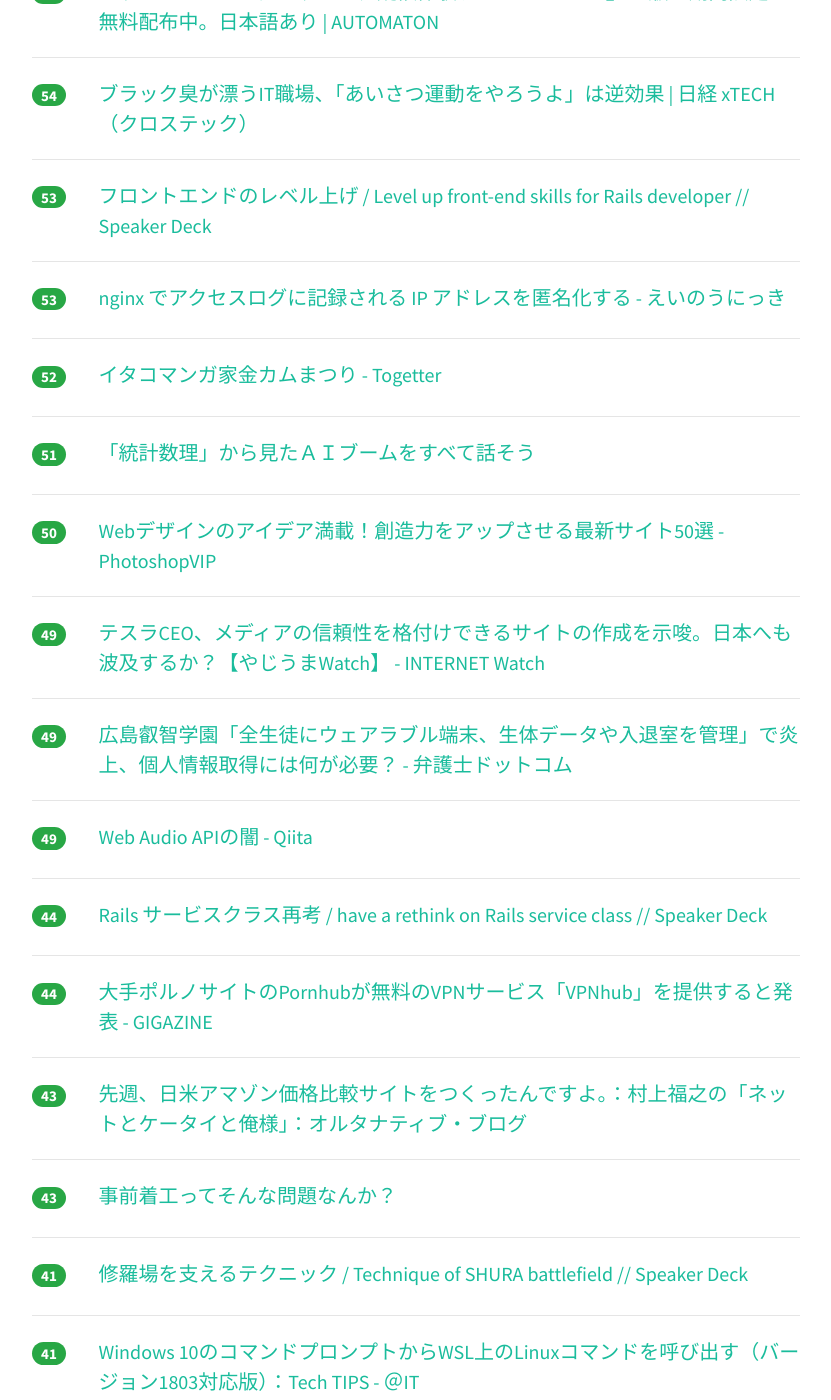
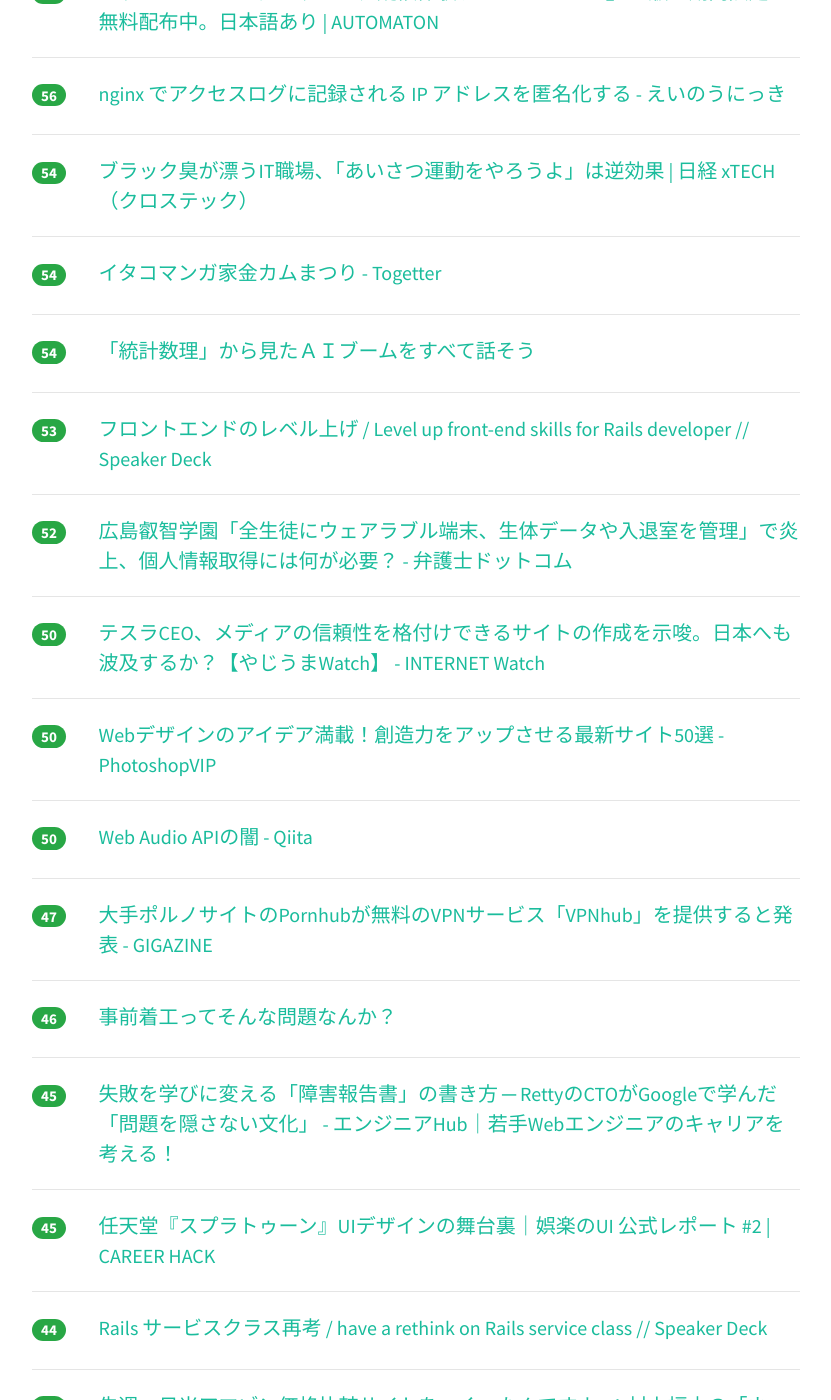
Before and after one commit to yatta47/hatena-matome-site, a Jekyll site: the page built from _posts/2018-05-25-hatena.md, in a window 1280 px wide and 1400 px high, scrolled down 1317 px. Shown: the whole window, without its empty margins (224-1055 px from the left). Built offline with Jekyll 4.4.1, drawn with Linux system fonts in a browser that asks for light colours; nearby versions of some CDN libraries; some of the changed text lies outside the part shown.

Commit message:
Updated 2018-05-25

```diff
--- a/_posts/2018-05-25-hatena.md
+++ b/_posts/2018-05-25-hatena.md
@@ -1,64 +1,69 @@
 ---
 layout: post
 title:  "2018-05-25 はてぶIT"
-date:   2018-05-25 21:02:20
+date:   2018-05-25 22:02:23
 tags: [it-hotentry]
 ---
-62 件のデータあり
+65 件のデータあり
 
 <hr><div class="row">
-<div class="col-1"><span class="badge badge-pill badge-success h2">484</span></div>
+<div class="col-1"><span class="badge badge-pill badge-success h2">487</span></div>
 <div class="col-11"><a href='https://paiza.hatenablog.com/entry/2018/05/24/%E3%83%97%E3%83%AC%E3%82%BC%E3%83%B3%E8%B3%87%E6%96%99%E3%81%AE%E3%82%B9%E3%83%A9%E3%82%A4%E3%83%89%E3%83%87%E3%82%B6%E3%82%A4%E3%83%B3%E3%82%92%E8%87%AA%E5%8B%95%E5%8C%96%E3%81%97%E3%81%A6%E3%81%8F' target='_blank'>プレゼン資料のスライドデザインを自動化してくれる最強のWebアプリ「Beautiful.AI」を使ってみた！ - paiza開発日誌</a></div>
 </div>
 <hr>
 <div class="row">
-<div class="col-1"><span class="badge badge-pill badge-success h2">411</span></div>
+<div class="col-1"><span class="badge badge-pill badge-success h2">418</span></div>
 <div class="col-11"><a href='https://anond.hatelabo.jp/20180524202519' target='_blank'>危機管理学部を笑い飛ばす人へ</a></div>
 </div>
 <hr>
 <div class="row">
-<div class="col-1"><span class="badge badge-pill badge-success h2">291</span></div>
+<div class="col-1"><span class="badge badge-pill badge-success h2">299</span></div>
 <div class="col-11"><a href='http://www.itmedia.co.jp/news/articles/1805/25/news071.html' target='_blank'>Alexaが夫婦の会話を勝手に録音して部下に転送　非常に珍しいが対処するとAmazon - ITmedia NEWS</a></div>
 </div>
 <hr>
 <div class="row">
-<div class="col-1"><span class="badge badge-pill badge-success h2">145</span></div>
+<div class="col-1"><span class="badge badge-pill badge-success h2">208</span></div>
 <div class="col-11"><a href='http://fujii-yuji.net/2018/05/starting-gdpr-today.html' target='_blank'>今日からGDPR施行だけど実は何もしてなかったぜというWEB担当者のために書いた | フジイユウジ::ドットネット</a></div>
 </div>
 <hr>
 <div class="row">
-<div class="col-1"><span class="badge badge-pill badge-success h2">142</span></div>
+<div class="col-1"><span class="badge badge-pill badge-success h2">165</span></div>
 <div class="col-11"><a href='https://anond.hatelabo.jp/20180518171957' target='_blank'>第1回チキチキブクマカそろそろこの言い回しは捨ててしまおう会議ー！</a></div>
 </div>
 <hr>
 <div class="row">
-<div class="col-1"><span class="badge badge-pill badge-success h2">131</span></div>
+<div class="col-1"><span class="badge badge-pill badge-success h2">140</span></div>
 <div class="col-11"><a href='https://www.irasutoya.com/2018/05/blog-post_109.html' target='_blank'>トロッコ問題のイラスト | かわいいフリー素材集 いらすとや</a></div>
 </div>
 <hr>
 <div class="row">
-<div class="col-1"><span class="badge badge-pill badge-success h2">122</span></div>
+<div class="col-1"><span class="badge badge-pill badge-success h2">132</span></div>
 <div class="col-11"><a href='https://tech.pepabo.com/2018/05/25/messages-to-pepabo-engineers-2018/' target='_blank'>これからのペパボのエンジニアについて（2018年編） - ペパボテックブログ</a></div>
 </div>
 <hr>
 <div class="row">
-<div class="col-1"><span class="badge badge-pill badge-success h2">116</span></div>
+<div class="col-1"><span class="badge badge-pill badge-success h2">121</span></div>
 <div class="col-11"><a href='https://gigazine.net/news/20180525-amazon-echo-invade-home-privacy/' target='_blank'>Amazon Echoが盗聴していた会話をアドレス登録した相手に送り付けるという驚愕の事件が発生 - GIGAZINE</a></div>
 </div>
 <hr>
 <div class="row">
-<div class="col-1"><span class="badge badge-pill badge-success h2">94</span></div>
+<div class="col-1"><span class="badge badge-pill badge-success h2">97</span></div>
 <div class="col-11"><a href='https://github.com/yoshiori/manager-readme' target='_blank'>GitHub - yoshiori/manager-readme</a></div>
 </div>
 <hr>
 <div class="row">
-<div class="col-1"><span class="badge badge-pill badge-success h2">75</span></div>
+<div class="col-1"><span class="badge badge-pill badge-success h2">79</span></div>
 <div class="col-11"><a href='https://speakerdeck.com/mottox2/pwa-instead-of-native' target='_blank'>ネイティブアプリの代わりにPWAで戦う選択肢 / pwa-instead-of-native // Speaker Deck</a></div>
 </div>
 <hr>
 <div class="row">
-<div class="col-1"><span class="badge badge-pill badge-success h2">61</span></div>
+<div class="col-1"><span class="badge badge-pill badge-success h2">66</span></div>
 <div class="col-11"><a href='http://jp.automaton.am/articles/newsjp/20180525-68532/' target='_blank'>ハッカーになろう。ハッキング疑似体験ゲーム『Hacknet』PC版が期間限定で無料配布中。日本語あり | AUTOMATON</a></div>
+</div>
+<hr>
+<div class="row">
+<div class="col-1"><span class="badge badge-pill badge-success h2">56</span></div>
+<div class="col-11"><a href='http://blog.a-know.me/entry/2018/05/25/082403' target='_blank'>nginx でアクセスログに記録される IP アドレスを匿名化する - えいのうにっき</a></div>
 </div>
 <hr>
 <div class="row">
@@ -67,23 +72,28 @@ tags: [it-hotentry]
 </div>
 <hr>
 <div class="row">
+<div class="col-1"><span class="badge badge-pill badge-success h2">54</span></div>
+<div class="col-11"><a href='https://togetter.com/li/1230572' target='_blank'>イタコマンガ家金カムまつり - Togetter</a></div>
+</div>
+<hr>
+<div class="row">
+<div class="col-1"><span class="badge badge-pill badge-success h2">54</span></div>
+<div class="col-11"><a href='https://newswitch.jp/p/13062' target='_blank'>「統計数理」から見たＡＩブームをすべて話そう</a></div>
+</div>
+<hr>
+<div class="row">
 <div class="col-1"><span class="badge badge-pill badge-success h2">53</span></div>
 <div class="col-11"><a href='https://speakerdeck.com/ohbarye/level-up-front-end-skills-for-rails-developer' target='_blank'>フロントエンドのレベル上げ / Level up front-end skills for Rails developer // Speaker Deck</a></div>
 </div>
 <hr>
 <div class="row">
-<div class="col-1"><span class="badge badge-pill badge-success h2">53</span></div>
-<div class="col-11"><a href='http://blog.a-know.me/entry/2018/05/25/082403' target='_blank'>nginx でアクセスログに記録される IP アドレスを匿名化する - えいのうにっき</a></div>
+<div class="col-1"><span class="badge badge-pill badge-success h2">52</span></div>
+<div class="col-11"><a href='https://www.bengo4.com/internet/n_7925/' target='_blank'>広島叡智学園「全生徒にウェアラブル端末、生体データや入退室を管理」で炎上、個人情報取得には何が必要？ - 弁護士ドットコム</a></div>
 </div>
 <hr>
 <div class="row">
-<div class="col-1"><span class="badge badge-pill badge-success h2">52</span></div>
-<div class="col-11"><a href='https://togetter.com/li/1230572' target='_blank'>イタコマンガ家金カムまつり - Togetter</a></div>
-</div>
-<hr>
-<div class="row">
-<div class="col-1"><span class="badge badge-pill badge-success h2">51</span></div>
-<div class="col-11"><a href='https://newswitch.jp/p/13062' target='_blank'>「統計数理」から見たＡＩブームをすべて話そう</a></div>
+<div class="col-1"><span class="badge badge-pill badge-success h2">50</span></div>
+<div class="col-11"><a href='https://internet.watch.impress.co.jp/docs/yajiuma/1123807.html' target='_blank'>テスラCEO、メディアの信頼性を格付けできるサイトの作成を示唆。日本へも波及するか？【やじうまWatch】 - INTERNET Watch</a></div>
 </div>
 <hr>
 <div class="row">
@@ -92,18 +102,28 @@ tags: [it-hotentry]
 </div>
 <hr>
 <div class="row">
-<div class="col-1"><span class="badge badge-pill badge-success h2">49</span></div>
-<div class="col-11"><a href='https://internet.watch.impress.co.jp/docs/yajiuma/1123807.html' target='_blank'>テスラCEO、メディアの信頼性を格付けできるサイトの作成を示唆。日本へも波及するか？【やじうまWatch】 - INTERNET Watch</a></div>
+<div class="col-1"><span class="badge badge-pill badge-success h2">50</span></div>
+<div class="col-11"><a href='https://qiita.com/zprodev/items/7fcd8335d7e8e613a01f' target='_blank'>Web Audio APIの闇 - Qiita</a></div>
 </div>
 <hr>
 <div class="row">
-<div class="col-1"><span class="badge badge-pill badge-success h2">49</span></div>
-<div class="col-11"><a href='https://www.bengo4.com/internet/n_7925/' target='_blank'>広島叡智学園「全生徒にウェアラブル端末、生体データや入退室を管理」で炎上、個人情報取得には何が必要？ - 弁護士ドットコム</a></div>
+<div class="col-1"><span class="badge badge-pill badge-success h2">47</span></div>
+<div class="col-11"><a href='https://gigazine.net/news/20180525-pornhub-made-free-vpn/' target='_blank'>大手ポルノサイトのPornhubが無料のVPNサービス「VPNhub」を提供すると発表 - GIGAZINE</a></div>
 </div>
 <hr>
 <div class="row">
-<div class="col-1"><span class="badge badge-pill badge-success h2">49</span></div>
-<div class="col-11"><a href='https://qiita.com/zprodev/items/7fcd8335d7e8e613a01f' target='_blank'>Web Audio APIの闇 - Qiita</a></div>
+<div class="col-1"><span class="badge badge-pill badge-success h2">46</span></div>
+<div class="col-11"><a href='https://anond.hatelabo.jp/20180525061819' target='_blank'>事前着工ってそんな問題なんか？</a></div>
+</div>
+<hr>
+<div class="row">
+<div class="col-1"><span class="badge badge-pill badge-success h2">45</span></div>
+<div class="col-11"><a href='https://employment.en-japan.com/engineerhub/entry/2018/05/25/110000' target='_blank'>失敗を学びに変える「障害報告書」の書き方 ─ RettyのCTOがGoogleで学んだ「問題を隠さない文化」 - エンジニアHub｜若手Webエンジニアのキャリアを考える！</a></div>
+</div>
+<hr>
+<div class="row">
+<div class="col-1"><span class="badge badge-pill badge-success h2">45</span></div>
+<div class="col-11"><a href='http://careerhack.en-japan.com/report/detail/965' target='_blank'>任天堂『スプラトゥーン』UIデザインの舞台裏｜娯楽のUI 公式レポート #2 | CAREER HACK</a></div>
 </div>
 <hr>
 <div class="row">
@@ -112,18 +132,8 @@ tags: [it-hotentry]
 </div>
 <hr>
 <div class="row">
-<div class="col-1"><span class="badge badge-pill badge-success h2">44</span></div>
-<div class="col-11"><a href='https://gigazine.net/news/20180525-pornhub-made-free-vpn/' target='_blank'>大手ポルノサイトのPornhubが無料のVPNサービス「VPNhub」を提供すると発表 - GIGAZINE</a></div>
-</div>
-<hr>
-<div class="row">
 <div class="col-1"><span class="badge badge-pill badge-success h2">43</span></div>
 <div class="col-11"><a href='http://blogs.itmedia.co.jp/fukuyuki/2018/05/post_88.html' target='_blank'>先週、日米アマゾン価格比較サイトをつくったんですよ。：村上福之の「ネットとケータイと俺様」：オルタナティブ・ブログ</a></div>
-</div>
-<hr>
-<div class="row">
-<div class="col-1"><span class="badge badge-pill badge-success h2">43</span></div>
-<div class="col-11"><a href='https://anond.hatelabo.jp/20180525061819' target='_blank'>事前着工ってそんな問題なんか？</a></div>
 </div>
 <hr>
 <div class="row">
@@ -137,8 +147,13 @@ tags: [it-hotentry]
 </div>
 <hr>
 <div class="row">
+<div class="col-1"><span class="badge badge-pill badge-success h2">41</span></div>
+<div class="col-11"><a href='https://speakerdeck.com/horie1024/hurontoendowoheng-duan-surukai-fa-ti-zhi' target='_blank'>Android/iOS/フロントエンドを横断する開発体制 // Speaker Deck</a></div>
+</div>
+<hr>
+<div class="row">
 <div class="col-1"><span class="badge badge-pill badge-success h2">40</span></div>
-<div class="col-11"><a href='https://employment.en-japan.com/engineerhub/entry/2018/05/25/110000' target='_blank'>失敗を学びに変える「障害報告書」の書き方 ─ RettyのCTOがGoogleで学んだ「問題を隠さない文化」 - エンジニアHub｜若手Webエンジニアのキャリアを考える！</a></div>
+<div class="col-11"><a href='https://www.irasutoya.com/2018/05/blog-post_901.html' target='_blank'>トロッコ問題のイラスト（太った人） | かわいいフリー素材集 いらすとや</a></div>
 </div>
 <hr>
 <div class="row">
@@ -152,22 +167,7 @@ tags: [it-hotentry]
 </div>
 <hr>
 <div class="row">
-<div class="col-1"><span class="badge badge-pill badge-success h2">39</span></div>
-<div class="col-11"><a href='https://www.irasutoya.com/2018/05/blog-post_901.html' target='_blank'>トロッコ問題のイラスト（太った人） | かわいいフリー素材集 いらすとや</a></div>
-</div>
-<hr>
-<div class="row">
-<div class="col-1"><span class="badge badge-pill badge-success h2">39</span></div>
-<div class="col-11"><a href='http://careerhack.en-japan.com/report/detail/965' target='_blank'>任天堂『スプラトゥーン』UIデザインの舞台裏｜娯楽のUI 公式レポート #2 | CAREER HACK</a></div>
-</div>
-<hr>
-<div class="row">
 <div class="col-1"><span class="badge badge-pill badge-success h2">38</span></div>
-<div class="col-11"><a href='https://speakerdeck.com/horie1024/hurontoendowoheng-duan-surukai-fa-ti-zhi' target='_blank'>Android/iOS/フロントエンドを横断する開発体制 // Speaker Deck</a></div>
-</div>
-<hr>
-<div class="row">
-<div class="col-1"><span class="badge badge-pill badge-success h2">37</span></div>
 <div class="col-11"><a href='https://ameblo.jp/ca-seo/entry-12378471205.html' target='_blank'>そのコンテンツ・コンテンツの評価は誰のもの？ | CyberAgent SEO Information　　(サイバーエージェントSEO情報ブログ)</a></div>
 </div>
 <hr>
@@ -187,6 +187,11 @@ tags: [it-hotentry]
 </div>
 <hr>
 <div class="row">
+<div class="col-1"><span class="badge badge-pill badge-success h2">35</span></div>
+<div class="col-11"><a href='http://developer.kaizenplatform.com/entry/takus/2018-05-25/' target='_blank'>Rails でイベントの処理数や処理時間を計測して Datadog や Mackerel で監視する - Kaizen Platform 開発者ブログ</a></div>
+</div>
+<hr>
+<div class="row">
 <div class="col-1"><span class="badge badge-pill badge-success h2">34</span></div>
 <div class="col-11"><a href='https://www.bloomberg.co.jp/news/articles/2018-05-24/P98S1L6VDKHS01' target='_blank'>トランプ大統領：米軍の準備はできている－北朝鮮との首脳会談中止後 - Bloomberg</a></div>
 </div>
@@ -194,11 +199,6 @@ tags: [it-hotentry]
 <div class="row">
 <div class="col-1"><span class="badge badge-pill badge-success h2">33</span></div>
 <div class="col-11"><a href='http://yoshiori.hatenablog.com/entry/2018/05/25/004407' target='_blank'>シリコンバレーのトップテクノロジー企業のマネージャーの README をトリセツじゃんって言って台無しにしたお話 - 宇宙行きたい</a></div>
-</div>
-<hr>
-<div class="row">
-<div class="col-1"><span class="badge badge-pill badge-success h2">32</span></div>
-<div class="col-11"><a href='http://developer.kaizenplatform.com/entry/takus/2018-05-25/' target='_blank'>Rails でイベントの処理数や処理時間を計測して Datadog や Mackerel で監視する - Kaizen Platform 開発者ブログ</a></div>
 </div>
 <hr>
 <div class="row">
@@ -212,12 +212,17 @@ tags: [it-hotentry]
 </div>
 <hr>
 <div class="row">
-<div class="col-1"><span class="badge badge-pill badge-success h2">30</span></div>
+<div class="col-1"><span class="badge badge-pill badge-success h2">31</span></div>
+<div class="col-11"><a href='https://akiba-pc.watch.impress.co.jp/docs/news/news/1123800.html' target='_blank'>Raspberry Pi Zero Wを使ったネットラジオ自作キット「Pirate Radio」が発売 - AKIBA PC Hotline!</a></div>
+</div>
+<hr>
+<div class="row">
+<div class="col-1"><span class="badge badge-pill badge-success h2">31</span></div>
 <div class="col-11"><a href='http://ascii.jp/elem/000/001/682/1682213/' target='_blank'>ASCII.jp：eSportsに足りないのは「プレイヤーの技」でも「高額な賞金」でもなかった (1/4)</a></div>
 </div>
 <hr>
 <div class="row">
-<div class="col-1"><span class="badge badge-pill badge-success h2">29</span></div>
+<div class="col-1"><span class="badge badge-pill badge-success h2">30</span></div>
 <div class="col-11"><a href='https://coliss.com/articles/build-websites/operation/design/cool-backgrounds-for-design.html' target='_blank'>背景のデザインに困った時に！Webデザイン、ソーシャルメディア、イラストなどに利用できる背景素材生成ツール | コリス</a></div>
 </div>
 <hr>
@@ -228,12 +233,22 @@ tags: [it-hotentry]
 <hr>
 <div class="row">
 <div class="col-1"><span class="badge badge-pill badge-success h2">28</span></div>
-<div class="col-11"><a href='https://akiba-pc.watch.impress.co.jp/docs/news/news/1123800.html' target='_blank'>Raspberry Pi Zero Wを使ったネットラジオ自作キット「Pirate Radio」が発売 - AKIBA PC Hotline!</a></div>
+<div class="col-11"><a href='http://www.itmedia.co.jp/business/articles/1805/25/news032.html' target='_blank'>上場果たした「ビリビリ動画」とは？　「日本アニメは中国で人気」の実際 (1/4) - ITmedia ビジネスオンライン</a></div>
 </div>
 <hr>
 <div class="row">
 <div class="col-1"><span class="badge badge-pill badge-success h2">27</span></div>
 <div class="col-11"><a href='https://internet.watch.impress.co.jp/docs/news/1123623.html' target='_blank'>LinuxベースのルーターやNASに感染するマルウェア「VPNFilter」、54カ国50万台に感染か、Cisco Talos報告 - INTERNET Watch</a></div>
+</div>
+<hr>
+<div class="row">
+<div class="col-1"><span class="badge badge-pill badge-success h2">27</span></div>
+<div class="col-11"><a href='https://www.cnn.co.jp/tech/35119780.html' target='_blank'>CNN.co.jp : アマゾンのスピーカーが夫婦の会話を録音、勝手に他人に送信 - (1/2)</a></div>
+</div>
+<hr>
+<div class="row">
+<div class="col-1"><span class="badge badge-pill badge-success h2">27</span></div>
+<div class="col-11"><a href='http://techlife.cookpad.com/entry/2018-05-25-lambda-edge' target='_blank'>Lambda@Edge で画像のリアルタイム変換を試してみた - クックパッド開発者ブログ</a></div>
 </div>
 <hr>
 <div class="row">
@@ -243,7 +258,7 @@ tags: [it-hotentry]
 <hr>
 <div class="row">
 <div class="col-1"><span class="badge badge-pill badge-success h2">26</span></div>
-<div class="col-11"><a href='http://www.itmedia.co.jp/business/articles/1805/25/news032.html' target='_blank'>上場果たした「ビリビリ動画」とは？　「日本アニメは中国で人気」の実際 (1/4) - ITmedia ビジネスオンライン</a></div>
+<div class="col-11"><a href='https://this.kiji.is/372655661294945377' target='_blank'>日大学長、宮川選手と直接面会の意向 - 共同通信</a></div>
 </div>
 <hr>
 <div class="row">
@@ -262,13 +277,13 @@ tags: [it-hotentry]
 </div>
 <hr>
 <div class="row">
-<div class="col-1"><span class="badge badge-pill badge-success h2">25</span></div>
-<div class="col-11"><a href='https://www.cnn.co.jp/tech/35119780.html' target='_blank'>CNN.co.jp : アマゾンのスピーカーが夫婦の会話を録音、勝手に他人に送信 - (1/2)</a></div>
+<div class="col-1"><span class="badge badge-pill badge-success h2">24</span></div>
+<div class="col-11"><a href='https://note.mu/tejitak/n/n62ececdbb6d3' target='_blank'>今なぜ海外でエンジニア事務所を作るのか｜Takuya Tejima｜note</a></div>
 </div>
 <hr>
 <div class="row">
 <div class="col-1"><span class="badge badge-pill badge-success h2">24</span></div>
-<div class="col-11"><a href='https://note.mu/tejitak/n/n62ececdbb6d3' target='_blank'>今なぜ海外でエンジニア事務所を作るのか｜Takuya Tejima｜note</a></div>
+<div class="col-11"><a href='http://www.gamecast-blog.com/archives/65919692.html' target='_blank'>iOS版『Steam Link』、Appleによりリジェクト。「ビジネスの競合」のため</a></div>
 </div>
 <hr>
 <div class="row">
@@ -277,8 +292,18 @@ tags: [it-hotentry]
 </div>
 <hr>
 <div class="row">
+<div class="col-1"><span class="badge badge-pill badge-success h2">24</span></div>
+<div class="col-11"><a href='https://efcl.info/2018/05/25/js-primer-offline/' target='_blank'>js-primer(JavaScript入門本)がオフラインで読めるようになりました | Web Scratch</a></div>
+</div>
+<hr>
+<div class="row">
+<div class="col-1"><span class="badge badge-pill badge-success h2">23</span></div>
+<div class="col-11"><a href='https://www.moguravr.com/aoto-rabbit/' target='_blank'>バーチャルYouTuber「藍兎らび」継続不能に 運営引き継ぎ先を募集 | Mogura VR - 国内外のVR/AR/MR最新情報</a></div>
+</div>
+<hr>
+<div class="row">
 <div class="col-1"><span class="badge badge-pill badge-success h2">22</span></div>
-<div class="col-11"><a href='http://www.gamecast-blog.com/archives/65919692.html' target='_blank'>iOS版『Steam Link』、Appleによりリジェクト。「ビジネスの競合」のため</a></div>
+<div class="col-11"><a href='https://gigazine.net/news/20180525-essential-phone-2-canceled/' target='_blank'>「Androidの生みの親」開発の「Essential Phone 2」が販売中止との報道、理由はメーカー企業の身売りか？ - GIGAZINE</a></div>
 </div>
 <hr>
 <div class="row">
@@ -287,18 +312,13 @@ tags: [it-hotentry]
 </div>
 <hr>
 <div class="row">
-<div class="col-1"><span class="badge badge-pill badge-success h2">21</span></div>
-<div class="col-11"><a href='https://gigazine.net/news/20180525-essential-phone-2-canceled/' target='_blank'>「Androidの生みの親」開発の「Essential Phone 2」が販売中止との報道、理由はメーカー企業の身売りか？ - GIGAZINE</a></div>
+<div class="col-1"><span class="badge badge-pill badge-success h2">20</span></div>
+<div class="col-11"><a href='https://www.codexa.net/why-use-python-for-machine-learning/' target='_blank'>なぜ機械学習にPythonが使われるのか？機械学習でPythonが使われる4つの理由</a></div>
 </div>
 <hr>
 <div class="row">
-<div class="col-1"><span class="badge badge-pill badge-success h2">21</span></div>
-<div class="col-11"><a href='https://efcl.info/2018/05/25/js-primer-offline/' target='_blank'>js-primer(JavaScript入門本)がオフラインで読めるようになりました | Web Scratch</a></div>
-</div>
-<hr>
-<div class="row">
-<div class="col-1"><span class="badge badge-pill badge-success h2">19</span></div>
-<div class="col-11"><a href='https://this.kiji.is/372655661294945377' target='_blank'>日大学長、宮川選手と直接面会の意向 - 共同通信</a></div>
+<div class="col-1"><span class="badge badge-pill badge-success h2">20</span></div>
+<div class="col-11"><a href='http://jp.automaton.am/articles/newsjp/20180525-68540/' target='_blank'>墓守シミュレーション『Graveyard Keeper』発売日が8月15日に決定。農業や魔女狩りに勤しむ物騒スローライフ | AUTOMATON</a></div>
 </div>
 <hr>
 <div class="row">
@@ -311,8 +331,3 @@ tags: [it-hotentry]
 <div class="col-11"><a href='http://squeuei.hatenablog.com/entry/2018/05/24/190000' target='_blank'>Crypkoとの生活 - Stellar</a></div>
 </div>
 <hr>
-<div class="row">
-<div class="col-1"><span class="badge badge-pill badge-success h2">12</span></div>
-<div class="col-11"><a href='https://www.moguravr.com/aoto-rabbit/' target='_blank'>バーチャルYouTuber「藍兎らび」継続不能に 運営引き継ぎ先を募集 | Mogura VR - 国内外のVR/AR/MR最新情報</a></div>
-</div>
-<hr>
```
